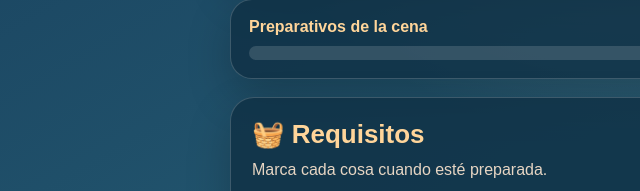
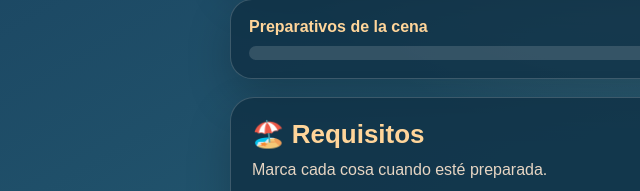
Before and after one commit to alvarito-32/Vales-regalo, a plain HTML site: page requisitos-cena-playa.html in a window 1280 px wide. Shown: the part 328-519 px from the top of the page, 0-640 px from the left. Drawn offline with Linux system fonts and the light colour scheme.

Commit message:
Update requisitos-cena-playa.html

```diff
--- a/requisitos-cena-playa.html
+++ b/requisitos-cena-playa.html
@@ -152,7 +152,7 @@
     </section>
 
     <section class="panel">
-      <h2>🧺 Requisitos</h2>
+      <h2>🏖️ Requisitos</h2>
       <p>Marca cada cosa cuando esté preparada.</p>
       <div id="requirements"></div>
     </section>
```
